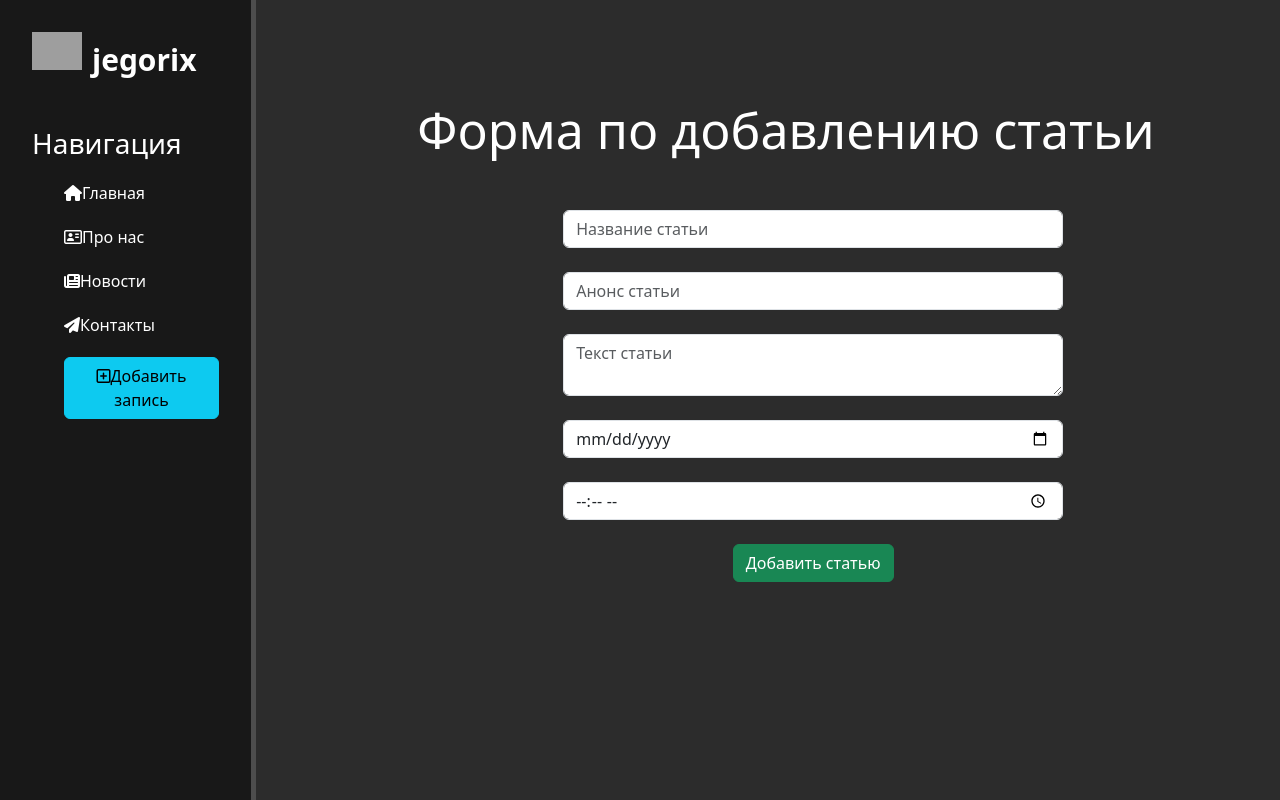
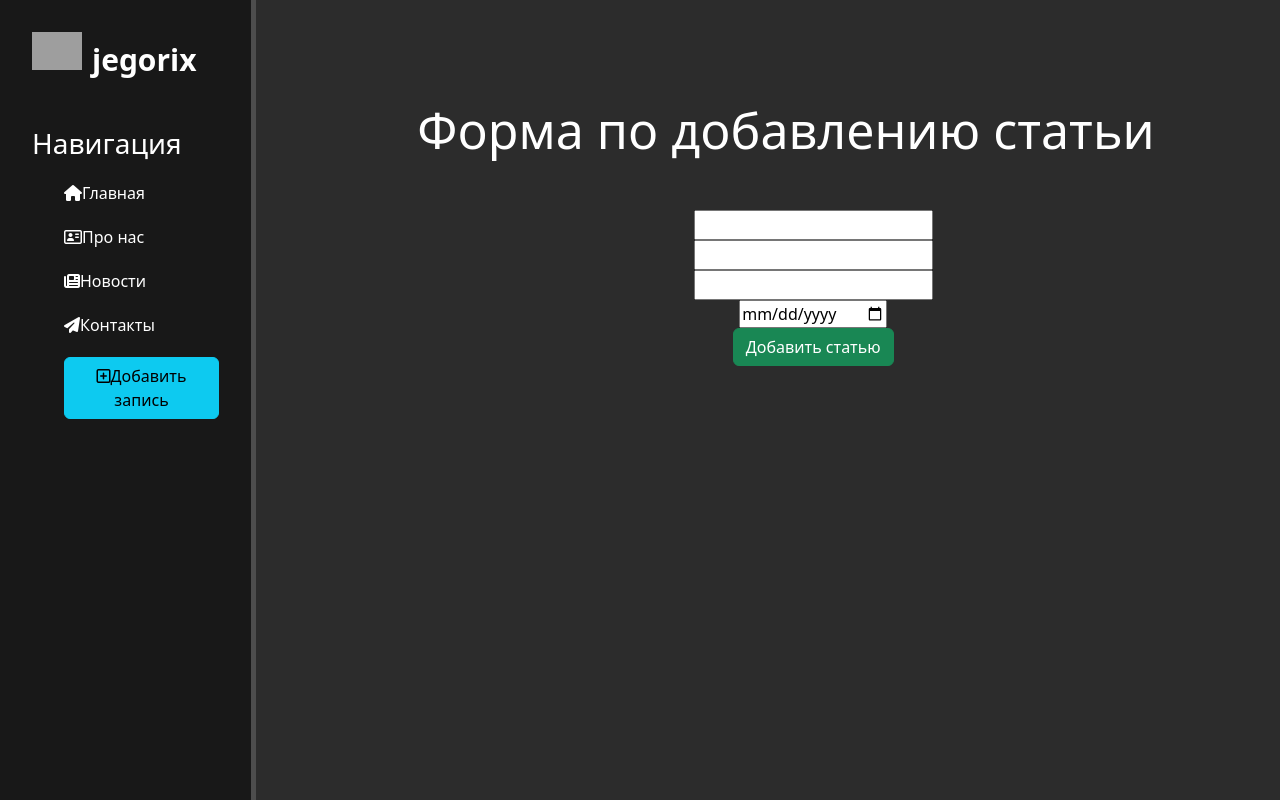
Before and after one commit to jegorix/testapps, a Django app: template test_app1/app1/news/templates/news/create.html in a window 1280 px wide. Run offline with Django 5.2, Linux system fonts and the light colour scheme; the template is opened without the code that fills it, so the values that code supplies are empty, except form fields; form fields are guessed from the names that the template uses; some libraries are stand-ins or nearby versions; grey boxes are pictures that could not be loaded.

Commit message:
add functional forms

```diff
--- a/test_app1/app1/news/templates/news/create.html
+++ b/test_app1/app1/news/templates/news/create.html
@@ -9,11 +9,14 @@
 
     <h1>Форма по добавлению статьи</h1>
   <form method="POST">
-    <input type="text" placeholder="Название статьи" class="form-control"><br>
-    <input type="text" placeholder="Анонс статьи" class="form-control"><br>
-    <textarea class="form-control" placeholder="Текст статьи"></textarea><br>
-    <input type="date" class="form-control"><br>
-    <input type="time" class="form-control"><br>
+    {% csrf_token %}
+
+    {{form.title}}<br>
+    {{form.anons}}<br>
+    {{form.full_text}}<br>
+    {{form.date}}<br>
+
+    <span>{{error}}</span>
     <button class="btn btn-success" type="submit">Добавить статью</button><br>
   </form>
 
```
